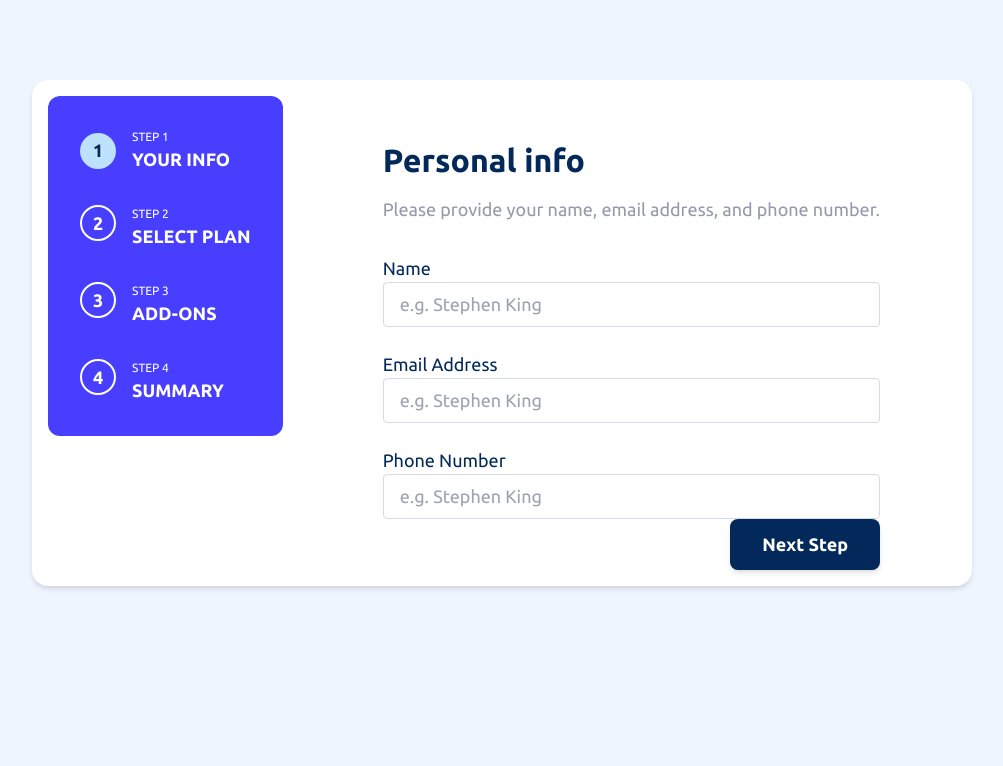
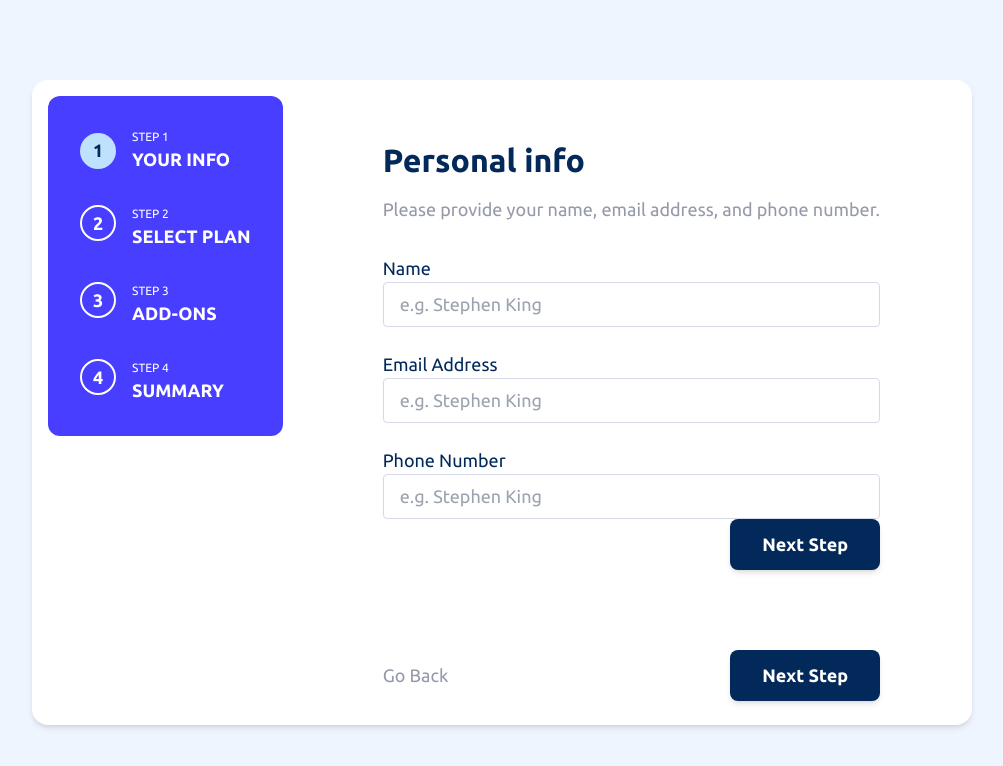
Before and after one commit to volkanakyel/gamer-form-service, a Vue app: page / in a window 1280 px wide. Shown: the top 766 px of the page, without its empty margins (138-1141 px from the left). Built offline with nearby package versions, Linux system fonts and the light colour scheme.

Commit message:
gamer-form |🚀 receive emit in parent form step management

```diff
--- a/src/App.vue
+++ b/src/App.vue
@@ -6,6 +6,7 @@ import AddOnsForm from "./components/AddOnsForm.vue";
 import Review from "./components/Review.vue";
 import ConfirmationBanner from "./components/ConfirmationBanner.vue";
 import FormStepper from "./components/FormStepper.vue";
+import FormNavigator from "./components/FormNavigator.vue";
 import type { DefineComponent } from 'vue';
 
 type StepComponentMap = {
@@ -30,6 +31,9 @@ const updateFormStep = (): void => {
 <template>
   <div class="form-container">
     <FormStepper />
-    <component :is="currentComponent" @updateStep="updateFormStep" />
+    <div class="step-content">
+      <component :is="currentComponent" />
+      <FormNavigator @updateStep="updateFormStep" />
+    </div>
   </div>
 </template>
```
